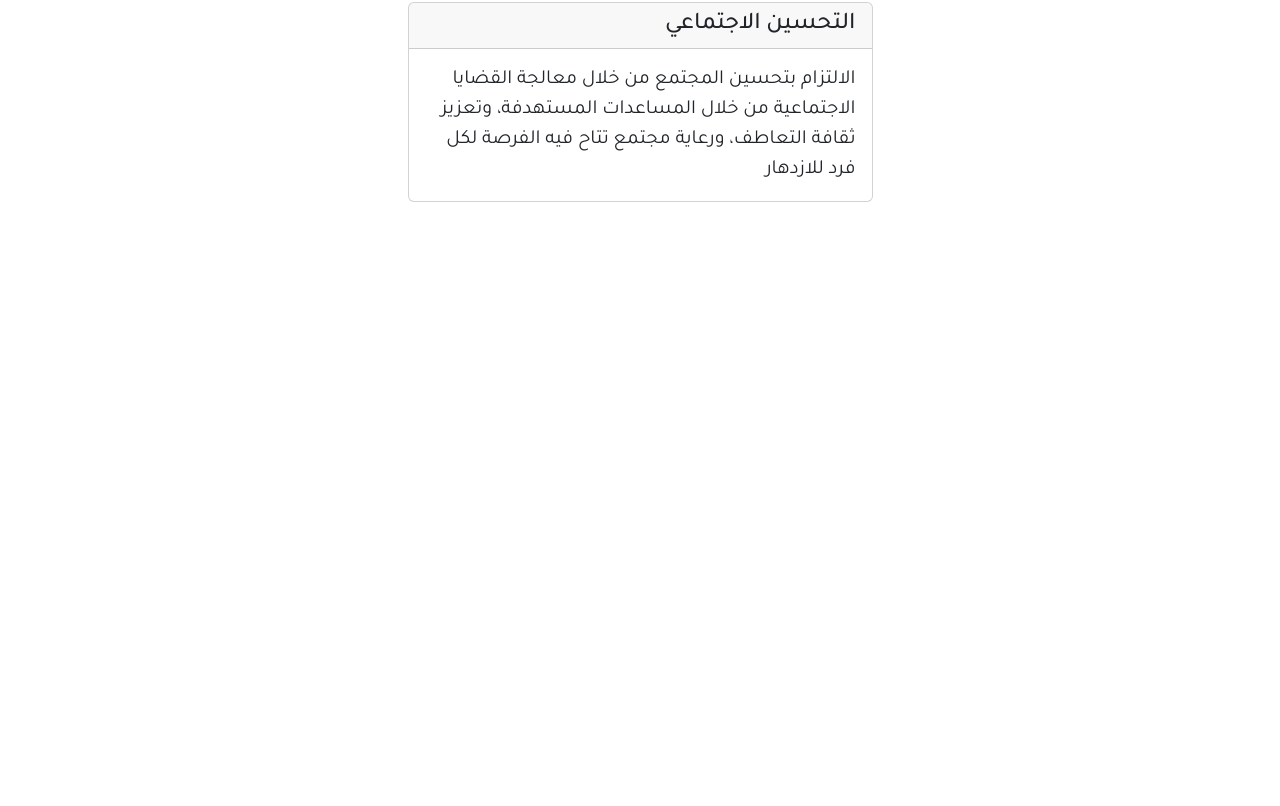
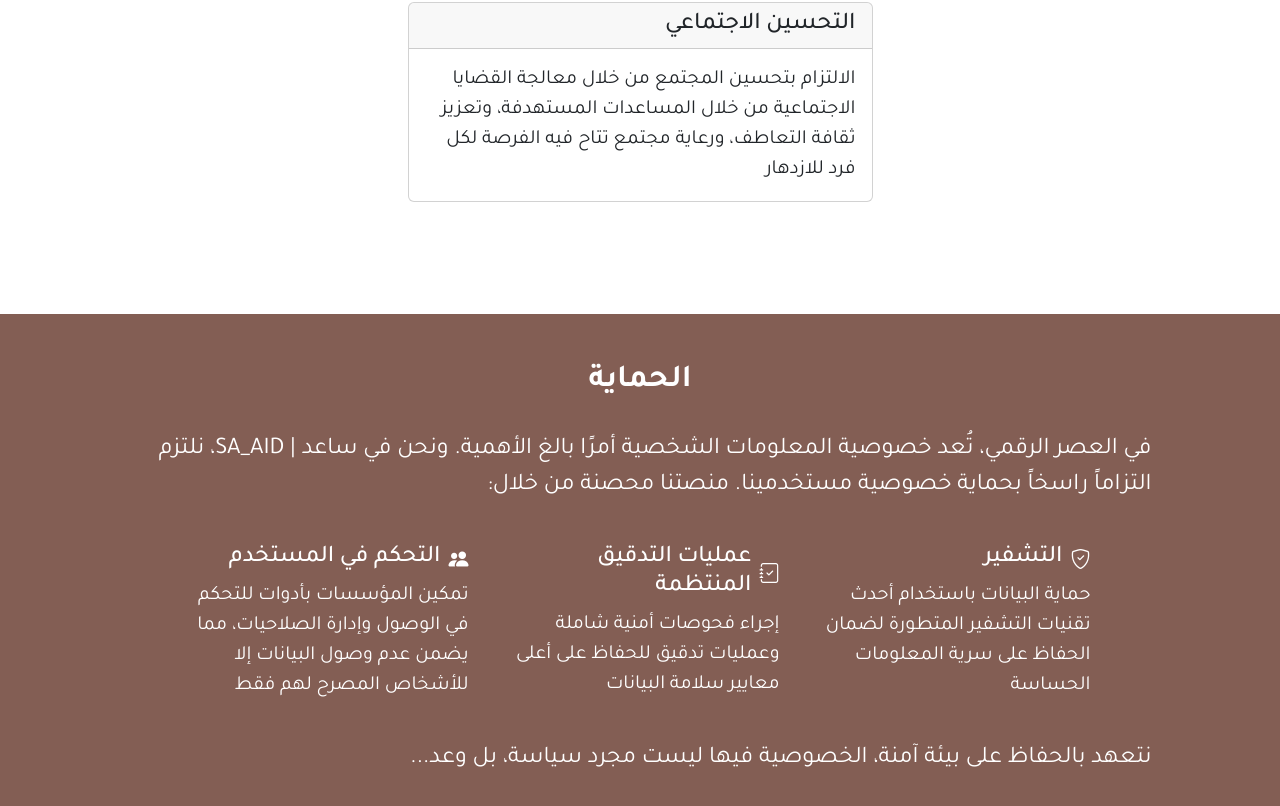
Before and after one commit to alitout/sa-aid, a React (Create React App) app in the folder frontend/: page / in a window 1280 px wide. Shown: the part 1324-2130 px from the top of the page. Before the commit the page ends 1542 px from the top, so only its background shows below. Built offline with nearby package versions, Linux system fonts and the light colour scheme.

Commit message:
added security section

```diff
--- /dev/null
+++ b/frontend/src/Components/HomePage/securitySection.jsx
@@ -0,0 +1,58 @@
+import React from 'react'
+
+function SecuritySection() {
+    return (
+        <section id="security" className='SecuritySection text-white pt-6_0'>
+            <div className="bg-brown-500">
+                <div className='container pb-4 pb-sm-5 pt-5'>
+                    <h1 className="d-flex justify-content-center align-items-center fw-600 fs-2 fs-sm-2 pb-4">
+                        الحماية
+                    </h1>
+                    <div className='fs-1_5 col-12 col-lg-11 pb-4 m-auto'>
+                        في العصر الرقمي، تُعد خصوصية المعلومات الشخصية أمرًا بالغ الأهمية. ونحن في ساعد | SA_AID، نلتزم التزاماً راسخاً بحماية خصوصية مستخدمينا. منصتنا محصنة من خلال:
+                    </div>
+                    <div className="d-flex flex-row flex-wrap justify-content-center align-items-stretch pb-4">
+                        <div className="col-12 col-md-4 col-lg-3 m-3">
+                            <h5 className="d-flex flex-row align-items-center gap-2">
+                                <i className="bi bi-shield-check"></i>
+                                <div className='fw-500 fs-1_5'>
+                                    التشفير
+                                </div>
+                            </h5>
+                            <div className="fs-1_25">
+                                حماية البيانات باستخدام أحدث تقنيات التشفير المتطورة لضمان الحفاظ على سرية المعلومات الحساسة
+                            </div>
+                        </div>
+                        <div className="col-12 col-md-4 col-lg-3 m-3">
+                            <h5 className="d-flex flex-row align-items-center gap-2">
+                                <i className="bi bi-journal-check"></i>
+                                <div className='fw-500 fs-1_5'>
+                                    عمليات التدقيق المنتظمة
+                                </div>
+                            </h5>
+                            <div className="fs-1_25">
+                                إجراء فحوصات أمنية شاملة وعمليات تدقيق للحفاظ على أعلى معايير سلامة البيانات
+                            </div>
+                        </div>
+                        <div className="col-12 col-md-4 col-lg-3 m-3">
+                            <h5 className="d-flex flex-row align-items-center gap-2">
+                                <i className="bi bi-people-fill"></i>
+                                <div className='fw-500 fs-1_5'>
+                                    التحكم في المستخدم
+                                </div>
+                            </h5>
+                            <div className="fs-1_25">
+                                تمكين المؤسسات بأدوات للتحكم في الوصول وإدارة الصلاحيات، مما يضمن عدم وصول البيانات إلا للأشخاص المصرح لهم فقط
+                            </div>
+                        </div>
+                    </div>
+                    <div className='fs-1_5 col-12 col-lg-11 pb-4 m-auto'>
+                        نتعهد بالحفاظ على بيئة آمنة، الخصوصية فيها ليست مجرد سياسة، بل وعد...
+                    </div>
+                </div>
+            </div>
+        </section>
+    )
+}
+
+export default SecuritySection;
--- a/frontend/src/Pages/homePage.jsx
+++ b/frontend/src/Pages/homePage.jsx
@@ -2,6 +2,7 @@ import React from 'react'
 import Navbar from '../Components/HomePage/navbar';
 import HeroSection from '../Components/HomePage/heroSection';
 import ObjectivesSection from '../Components/HomePage/objectivesSection';
+import SecuritySection from '../Components/HomePage/securitySection';
 
 function homePage() {
     return (
@@ -9,6 +10,7 @@ function homePage() {
             <Navbar />
             <HeroSection />
             <ObjectivesSection />
+            <SecuritySection />
         </div>
     )
 }
--- a/frontend/src/style/_colors.scss
+++ b/frontend/src/style/_colors.scss
@@ -99,3 +99,8 @@ $gray-900: #101828;
 .border-brown-500 {
     border-color: $brown-500 !important;
 }
+
+// background Colors
+.bg-brown-500 {
+    background-color: $brown-500 !important;
+}
--- a/frontend/src/style/_custom.scss
+++ b/frontend/src/style/_custom.scss
@@ -39,3 +39,7 @@ $btn-linear-gradient: linear-gradient(60deg, rgba(131, 94, 84, 1) 30%, rgba(33,
 .button:hover {
     @include btnHoverBg;
 }
+
+.bi {
+    line-height: 0 !important;
+}
```
